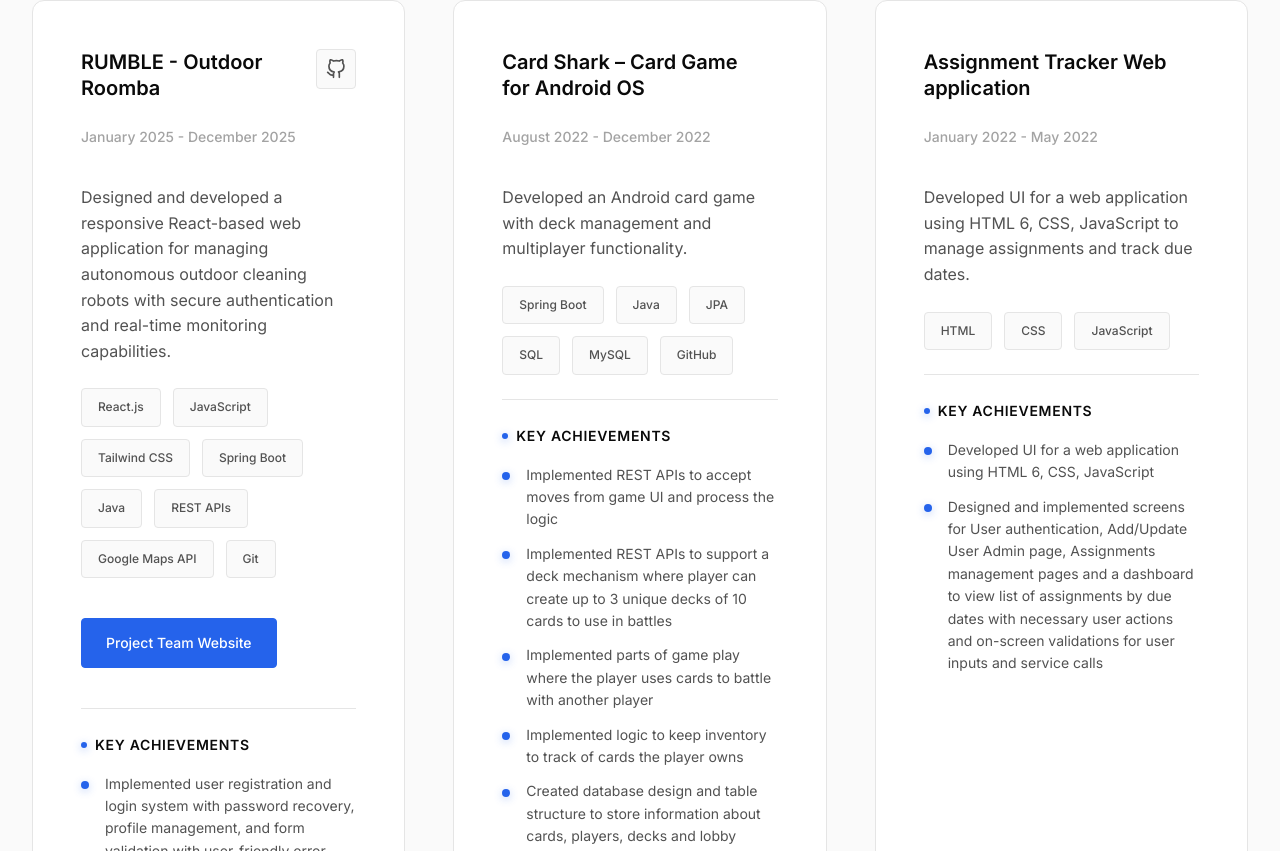
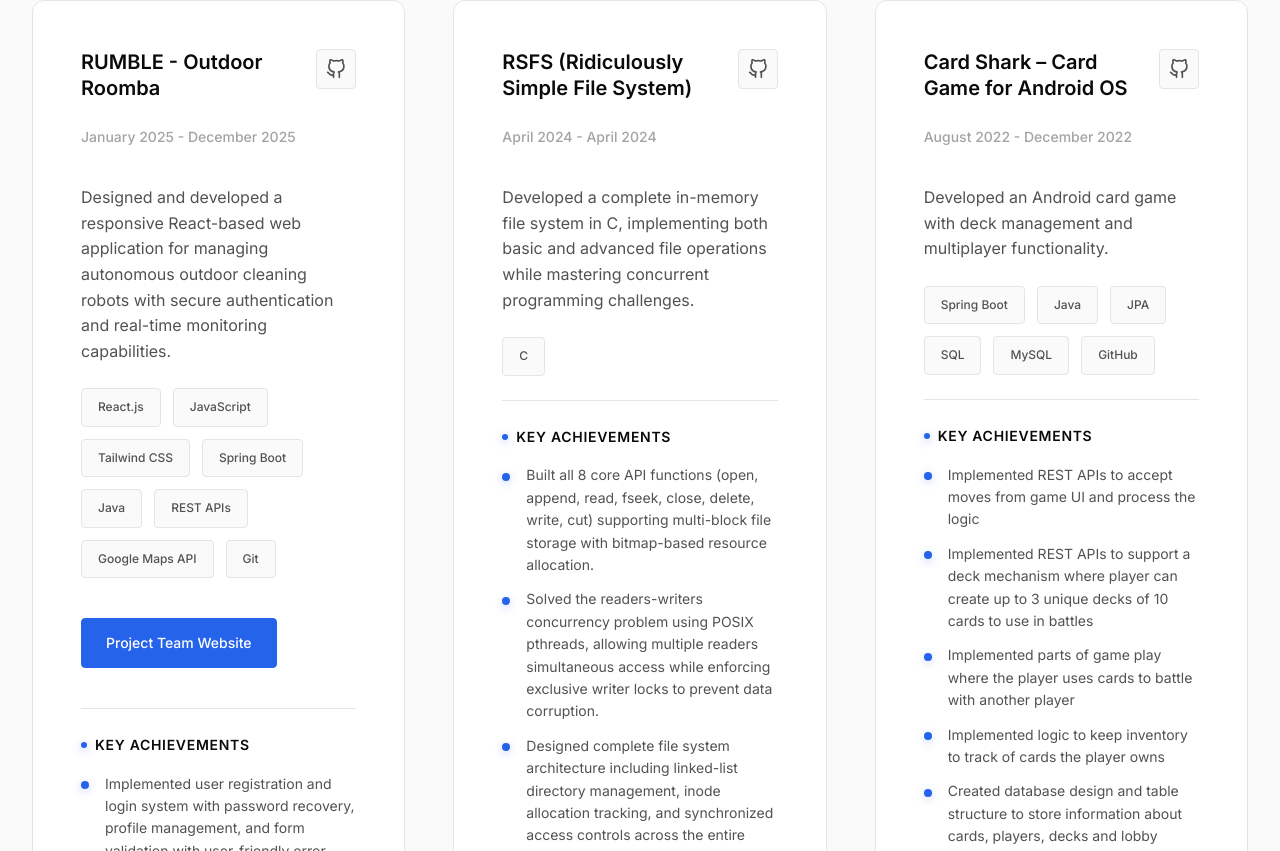
Before and after one commit to shuklaom/shuklaom.github.io, a React (Create React App) app: page / in a window 1280 px wide. Shown: the part 5969-6820 px from the top of the page. Built offline with nearby package versions, Linux system fonts and the light colour scheme; no server answers.

Commit message:
Added Git linked to most projects and added the RSFS project.

```diff
--- a/src/components/Projects/Projects.js
+++ b/src/components/Projects/Projects.js
@@ -24,6 +24,20 @@ const Projects = () => {
       ]
     },
     {
+      title: 'RSFS (Ridiculously Simple File System)',
+      description: 'Developed a complete in-memory file system in C, implementing both basic and advanced file operations while mastering concurrent programming challenges.',
+      technologies: ['C'],
+      period: 'April 2024 - April 2024',
+      impact: [
+        'Built all 8 core API functions (open, append, read, fseek, close, delete, write, cut) supporting multi-block file storage with bitmap-based resource allocation.',
+        'Solved the readers-writers concurrency problem using POSIX pthreads, allowing multiple readers simultaneous access while enforcing exclusive writer locks to prevent data corruption.',
+        'Designed complete file system architecture including linked-list directory management, inode allocation tracking, and synchronized access controls across the entire system.',
+        'Validated implementation thoroughly with sequential tests covering file operations across block boundaries and concurrent stress tests with simultaneous readers and writers to verify correctness under contention.'
+      ],
+      github: 'https://github.com/shuklaom/RSFS',
+      demo: null
+    },
+    {
       title: 'Card Shark – Card Game for Android OS',
       description: 'Developed an Android card game with deck management and multiplayer functionality.',
       technologies: ['Spring Boot', 'Java', 'JPA', 'SQL', 'MySQL', 'GitHub'],
@@ -35,7 +49,7 @@ const Projects = () => {
         'Implemented logic to keep inventory to track of cards the player owns',
         'Created database design and table structure to store information about cards, players, decks and lobby'
       ],
-      github: null,
+      github: 'https://github.com/shuklaom/Card_Shark',
       demo: null
     },
     {
@@ -47,7 +61,7 @@ const Projects = () => {
         'Developed UI for a web application using HTML 6, CSS, JavaScript',
         'Designed and implemented screens for User authentication, Add/Update User Admin page, Assignments management pages and a dashboard to view list of assignments by due dates with necessary user actions and on-screen validations for user inputs and service calls'
       ],
-      github: null,
+      github: 'https://github.com/shuklaom/Assignment_Tracker_Web_Application',
       demo: null
     },
     {
@@ -60,7 +74,7 @@ const Projects = () => {
         'Created circuit for managing number of cars in each side of the lane at the intersection',
         'Created Verilog logic for managing greenlight in the intersection'
       ],
-      github: null,
+      github: 'https://github.com/shuklaom/Traffic_Light_System',
       demo: null
     },
     {
@@ -73,7 +87,7 @@ const Projects = () => {
         'Implemented multiple landscapes and maps, Pokémon trainers and facilities, transfer between maps, terrain generation and User Interface using C language',
         'Implemented loading Pokémon into the maps, and Pokémon battles in C++'
       ],
-      github: null,
+      github: 'https://github.com/shuklaom/Pokemon_Game',
       demo: null
     },
     {
@@ -86,7 +100,7 @@ const Projects = () => {
         'Worked on a team of 3 students to demonstrate various C coding skills like pointers, structures, file I/O, methods, exception handling',
         'Created and implemented Maze to start the game, level transitions, points, and inventory for the player and non-player characters'
       ],
-      github: null,
+      github: 'https://github.com/shuklaom/Text_Based_Maze_Runner',
       demo: null
     },
     {
```
